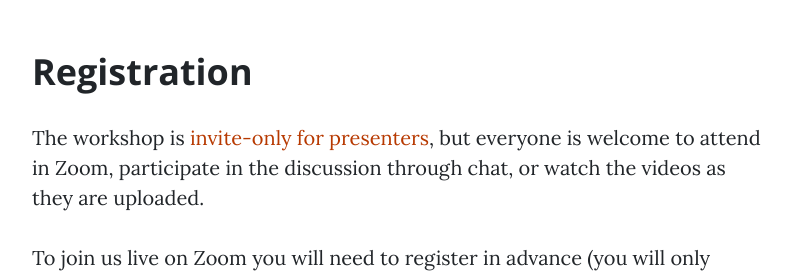
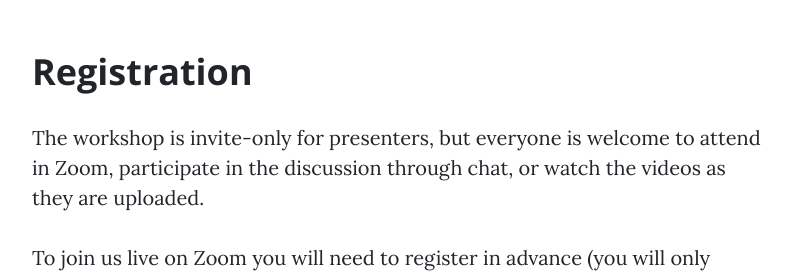
Before and after one commit to artdol/pritechworkshop, a website: page index.html in a window 1280 px wide. Shown: the part 1860-2133 px from the top of the page, without its empty margins (243-1035 px from the left). Drawn offline with nearby package versions, Linux system fonts and the light colour scheme.

Commit message:
Update index.html

```diff
--- a/index.html
+++ b/index.html
@@ -156,7 +156,7 @@ The target audience is the growing community of researchers working on different
           <section id="registration">
 
           <h2 class="section-heading">Registration</h2>
-            <p>The workshop is <span style="color:#b73900">invite-only for presenters</span>, but everyone is welcome to attend in Zoom, participate in the discussion through chat, or watch the videos as they are uploaded.</p>
+            <p>The workshop is invite-only for presenters, but everyone is welcome to attend in Zoom, participate in the discussion through chat, or watch the videos as they are uploaded.</p>
           <p>To join us live on Zoom you will need to register in advance (you will only receive the Zoom link if you register). </p>
             <p><span style="color:#B73900">Please register here</span> <a href="https://www.eui.eu/events/detail?eventid=537057">https://www.eui.eu/events/detail?eventid=537057</a></p>
           </section>
```
